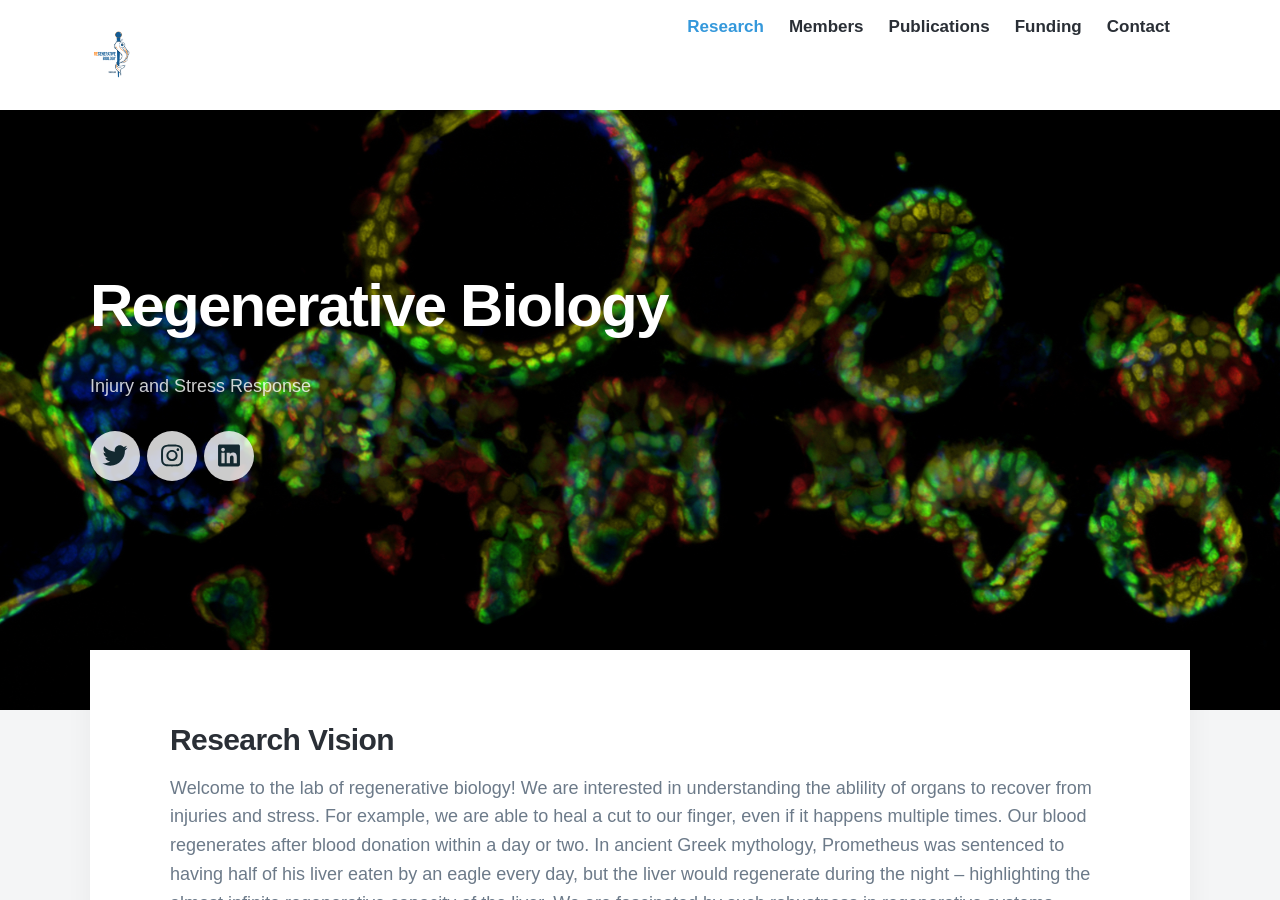
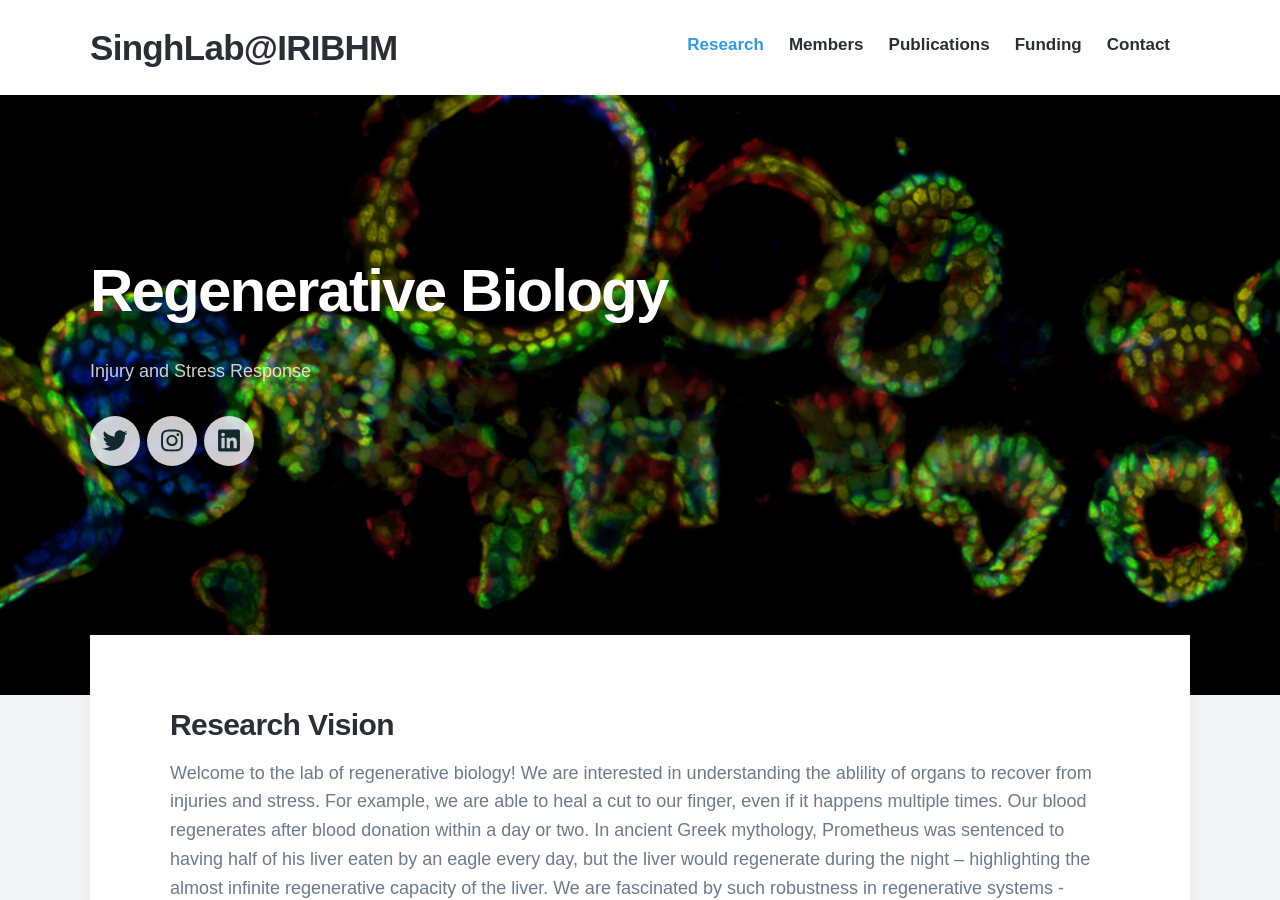
Before and after one commit to sumeetpalsingh/sumeetpalsingh.github.io, a Jekyll site: the page built from index.html, in a window 1280 px wide and 900 px high. Built offline with Jekyll 4.4.1, drawn with Linux system fonts in a browser that asks for light colours; nearby versions of some CDN libraries; some web fonts are replaced.

Commit message:
Update settings.yml

```diff
--- a/_data/settings.yml
+++ b/_data/settings.yml
@@ -3,7 +3,7 @@ basic_settings:
   favicon_image: /images/favicon2.png
 
 header_settings:
-  logo_image: /images/logo.png
+  logo_image:
   logo_width: 50
 
 menu_settings:
```
